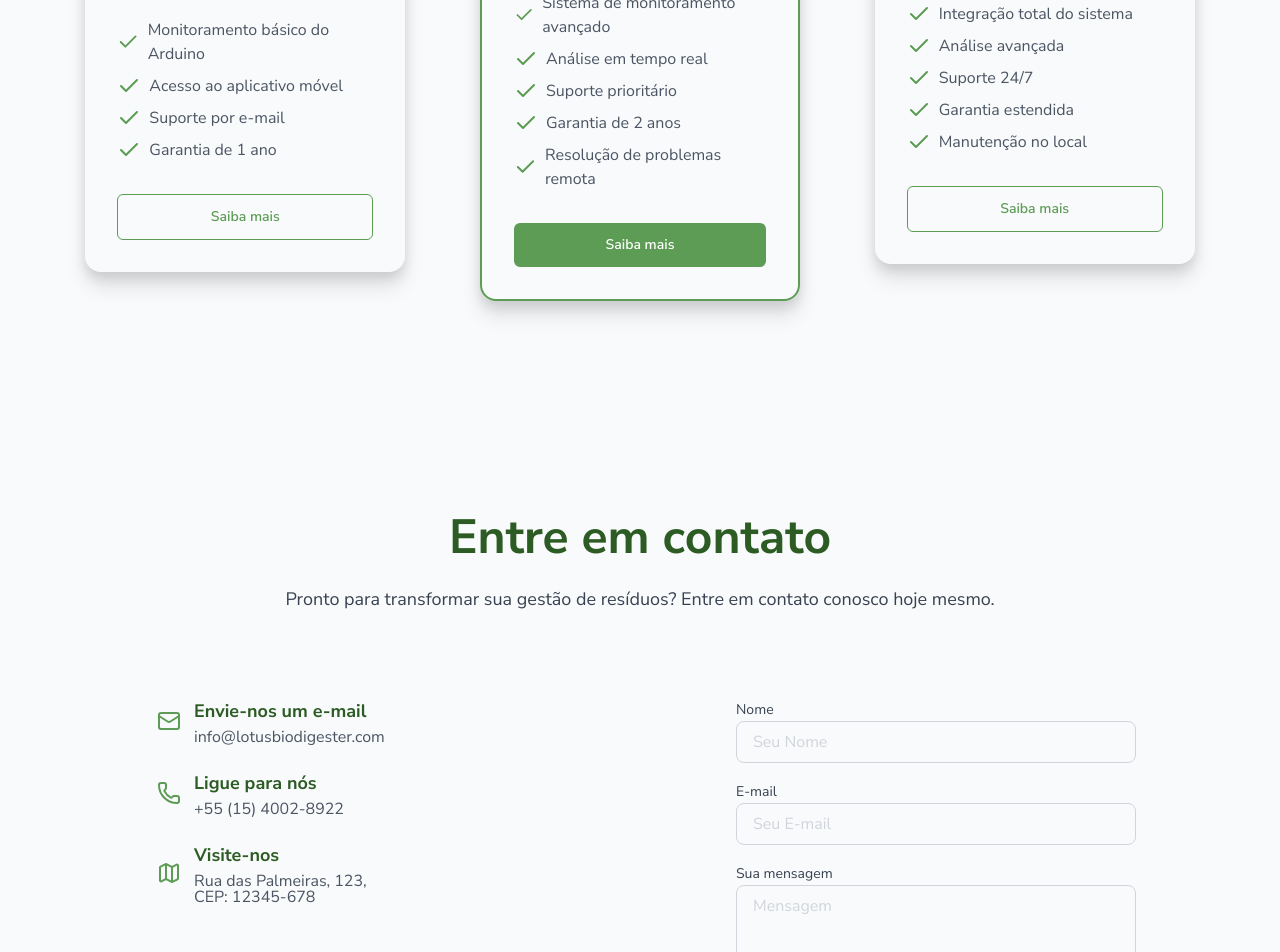
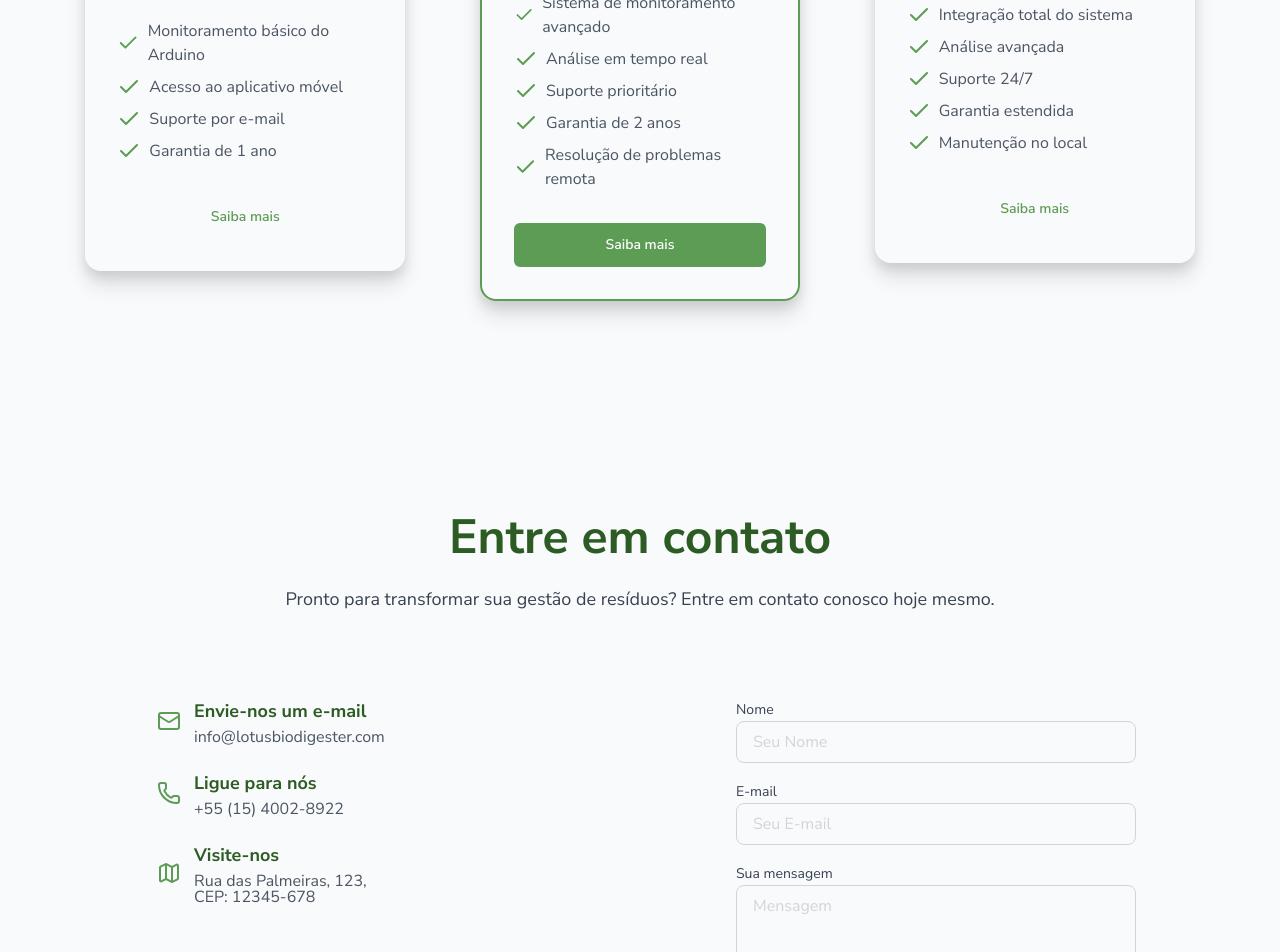
Before and after one commit to Lotus-Bio/lotus-frontend-2.0, a Next.js app: page / in a window 1280 px wide. Shown: the part 2942-3894 px from the top of the page. Built offline with nearby package versions, Linux system fonts and the light colour scheme; no server answers.

Commit message:
utiliza o token lightGreen

```diff
--- a/src/app/login/loginPage.style.js
+++ b/src/app/login/loginPage.style.js
@@ -42,7 +42,7 @@ export const LinkRegister = styled.div`
   gap: 0.5rem;
 
   a {
-    color: rgb(92, 156, 84);
+    color: ${({ theme }) => theme.colors.lightGreen};
     font-size: 1rem;
     font-weight: 600;
   }
--- a/src/app/register/registerPage.style.js
+++ b/src/app/register/registerPage.style.js
@@ -42,7 +42,7 @@ export const LinkLogin = styled.div`
   gap: 0.5rem;
 
   a {
-    color: rgb(92, 156, 84);
+    color: ${({ theme }) => theme.colors.lightGreen};
     font-size: 1rem;
     font-weight: 600;
   }
--- a/src/ui/components/Button/button.style.js
+++ b/src/ui/components/Button/button.style.js
@@ -3,10 +3,13 @@ import styled from "styled-components";
 export const StyledButton = styled.button`
   border-radius: 0.375rem;
   background-color: ${({ $ghost }) =>
-    $ghost ? "transparent" : "rgb(92, 156, 84)"};
+    $ghost ? "transparent" : ({ theme }) => theme.colors.lightGreen};
   color: ${({ $ghost }) =>
-    $ghost ? "rgb(92, 156, 84)" : ({ theme }) => theme.colors.white};
-  border: ${({ $ghost }) => ($ghost ? `1px solid rgb(92, 156, 84)` : "none")};
+    $ghost
+      ? ({ theme }) => theme.colors.lightGreen
+      : ({ theme }) => theme.colors.white};
+  border: ${({ $ghost }) =>
+    $ghost ? `1px solid ${({ theme }) => theme.colors.lightGreen}` : "none"};
   padding: 12px 24px;
   font-size: 14px;
   line-height: 1.25rem;
@@ -26,7 +29,7 @@ export const StyledButton = styled.button`
 
   &:hover {
     background-color: ${({ $ghost }) =>
-      $ghost ? "rgb(92, 156, 84)" : "rgb(68, 132, 60)"};
+      $ghost ? ({ theme }) => theme.colors.lightGreen : "rgb(68, 132, 60)"};
     color: ${({ theme }) => theme.colors.white};
     border: ${({ $ghost }) => ($ghost ? `1px solid rgb(68, 132, 60)` : "none")};
     transition: all 0.3s ease;
--- a/src/ui/components/CardFeature/cardFeature.style.js
+++ b/src/ui/components/CardFeature/cardFeature.style.js
@@ -20,7 +20,7 @@ export const StyledCardFeature = styled.div`
 `;
 
 export const Icon = styled.div`
-  background: rgb(92, 156, 84);
+  background: ${({ theme }) => theme.colors.lightGreen};
   width: 48px;
   height: 48px;
   border-radius: 0.5rem;
@@ -37,7 +37,7 @@ export const Icon = styled.div`
 `;
 
 export const Title = styled.h4`
-  color: rgb(92, 156, 84);
+  color: ${({ theme }) => theme.colors.lightGreen};
   font-size: 1.25rem;
   font-weight: 700;
   line-height: 1.75rem;
--- a/src/ui/components/CardMission/cardMission.style.js
+++ b/src/ui/components/CardMission/cardMission.style.js
@@ -24,14 +24,14 @@ export const StyledCardMission = styled.div`
 
 export const Icon = styled.div`
   svg {
-    color: rgb(92, 156, 84);
+    color: ${({ theme }) => theme.colors.lightGreen};
     width: 48px;
     height: 48px;
   }
 `;
 
 export const Title = styled.h4`
-  color: rgb(92, 156, 84);
+  color: ${({ theme }) => theme.colors.lightGreen};
   font-size: 1.25rem;
   font-weight: 700;
   line-height: 1.75rem;
--- a/src/ui/components/CardPlan/cardPlan.style.js
+++ b/src/ui/components/CardPlan/cardPlan.style.js
@@ -2,8 +2,9 @@ import styled from "styled-components";
 
 export const StyledCardPlan = styled.div`
   position: relative;
-  border: ${({ $popular }) =>
-    $popular ? "2px solid rgb(92, 156, 84)" : "none"};
+  border: ${({ $popular, theme }) =>
+    $popular ? `2px solid ${theme.colors.lightGreen}` : "none"};
+
   box-shadow: 0 15px 20px rgba(0, 0, 0, 0.1), 0 6px 12px rgba(0, 0, 0, 0.1);
   border-radius: 1rem;
   padding: 2rem;
@@ -17,7 +18,7 @@ export const IndicadoBlock = styled.div`
   top: -15px;
   left: 50%;
   transform: translateX(-50%);
-  background-color: rgb(92, 156, 84);
+  background-color: ${({ theme }) => theme.colors.lightGreen};
   color: ${({ theme }) => theme.colors.white};
   padding: 0.2rem 1rem;
   border-radius: 1rem;
@@ -35,7 +36,7 @@ export const Title = styled.h4`
 `;
 
 export const Value = styled.h5`
-  color: rgb(92, 156, 84);
+  color: ${({ theme }) => theme.colors.lightGreen};
   font-size: 2.25rem;
   font-weight: 700;
   line-height: 2.5rem;
--- a/src/ui/components/ItemContact/itemContact.style.js
+++ b/src/ui/components/ItemContact/itemContact.style.js
@@ -17,7 +17,7 @@ export const Icon = styled.div`
   align-items: center;
 
   svg {
-    color: rgb(92, 156, 84);
+    color: ${({ theme }) => theme.colors.lightGreen};
     width: 24px;
     height: 24px;
   }
--- a/src/ui/components/Logo/logo.style.js
+++ b/src/ui/components/Logo/logo.style.js
@@ -17,6 +17,6 @@ export const StyledLogo = styled.div`
   svg {
     width: ${({ $large }) => ($large ? "1.875rem" : "24px")};
     height: ${({ $large }) => ($large ? "2.25rem" : "24px")};
-    color: rgb(92, 156, 84);
+    color: ${({ theme }) => theme.colors.lightGreen};
   }
 `;
--- a/src/ui/sections/HeaderSection/headerSection.style.js
+++ b/src/ui/sections/HeaderSection/headerSection.style.js
@@ -41,7 +41,7 @@ export const IconWrapper = styled.div`
   gap: 0.5rem;
   margin-bottom: 24px;
 
-  color: rgb(92, 156, 84);
+  color: ${({ theme }) => theme.colors.lightGreen};
   font-weight: 600;
   font-size: 1rem;
 `;
@@ -54,7 +54,7 @@ export const Title = styled.h1`
   margin-bottom: 1.5rem;
 
   span {
-    color: rgb(92, 156, 84);
+    color: ${({ theme }) => theme.colors.lightGreen};
     display: block;
   }
 
```
